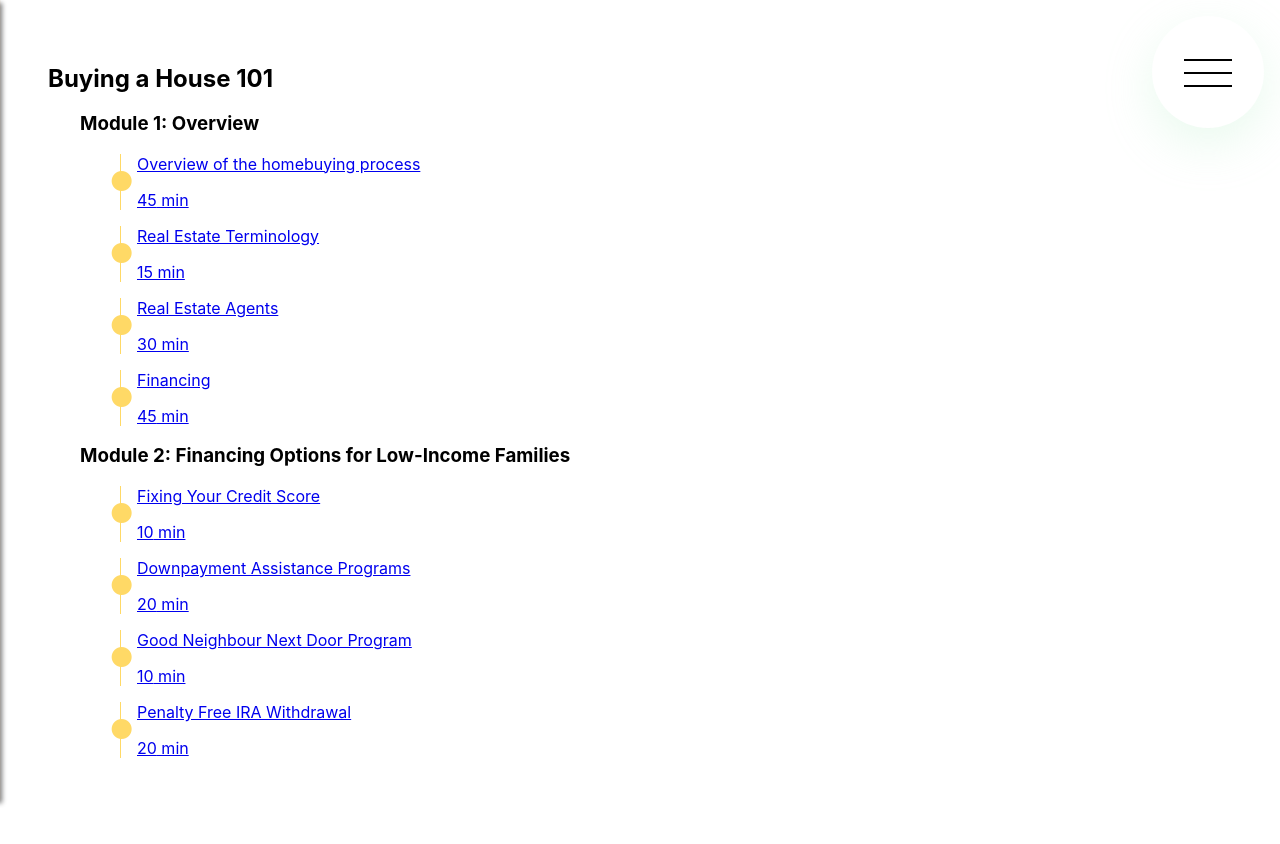
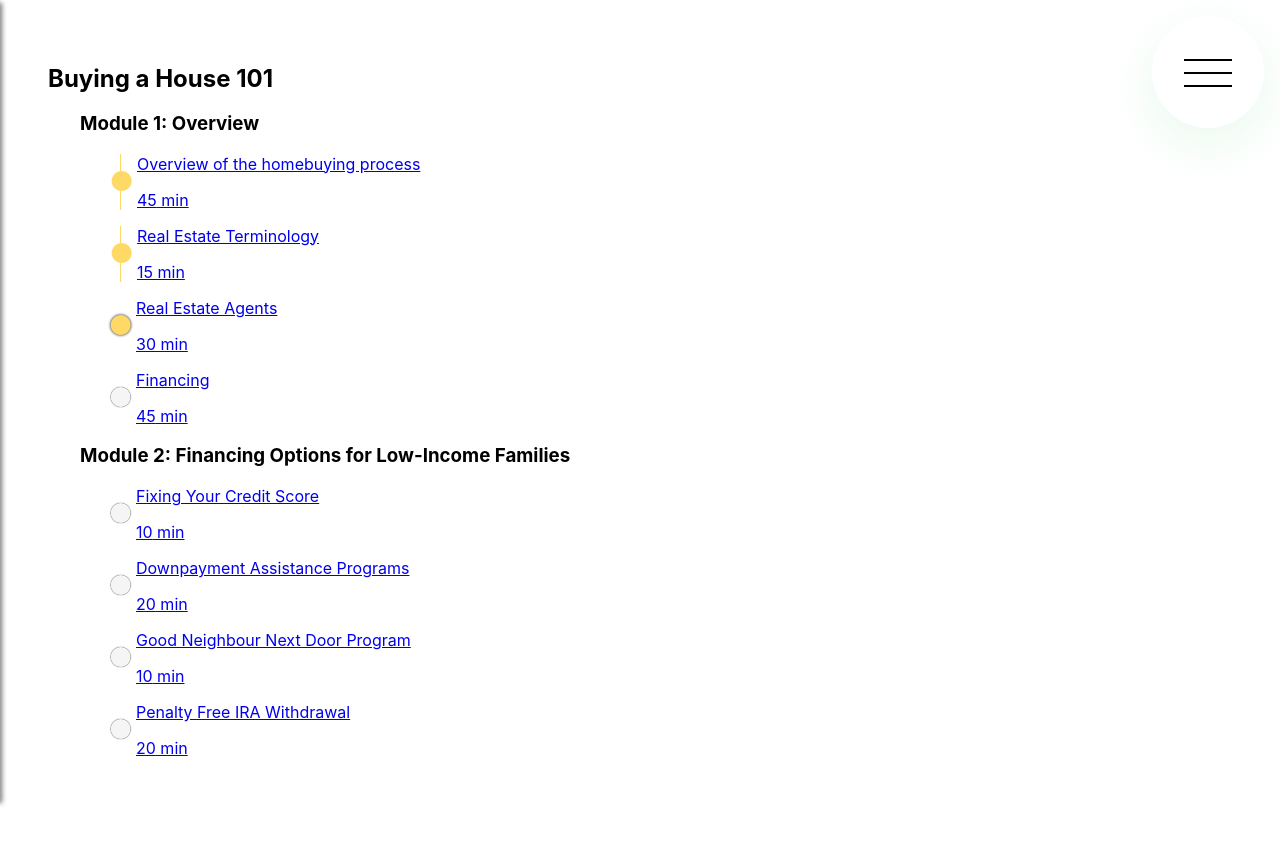
Before and after one commit to glaudiston/c2c, a React (Create React App) app in the folder home-academy-mfe/: page /lesson-plan in a window 1280 px wide. Shown: the top 844 px of the page. Built offline with nearby package versions, Linux system fonts and the light colour scheme.

Commit message:
css for lesson status

```diff
--- a/home-academy-mfe/src/LessonPlan.css
+++ b/home-academy-mfe/src/LessonPlan.css
@@ -34,3 +34,18 @@
 	background-color: #FFD966;
 	box-shadow: 0px 0px 5px gray;
 }
+
+.lesson-module .lesson-status-0::before {
+	color: #f5f5f5;
+	text-shadow: 0px 0px 1px black;
+}
+
+.lesson-module .lesson-status-0 {
+	border-left: none;
+}
+.lesson-module .lesson-status-1 {
+	border-left: none;
+}
+.lesson-module .lesson-status-1::before {
+	text-shadow: 0px 0px 3px black;
+}
--- a/home-academy-mfe/src/LessonPlan.tsx
+++ b/home-academy-mfe/src/LessonPlan.tsx
@@ -4,6 +4,11 @@ import Head from "./PageHeader";
 import { Link } from 'react-router-dom';
 import YoutubeVideo from "./YoutubeVideo"
 
+enum LessonStatus {
+	Pending,
+	Started,
+	Done
+}
 interface ModuleItem {
 	id: string
 	title: string
@@ -11,6 +16,7 @@ interface ModuleItem {
 	estimatTimeInMinutes: number
 	link: string
 	isExternal: boolean
+	status: LessonStatus
 }
 
 interface Module {
@@ -32,6 +38,7 @@ function getModuleData(): Module[] {
 					estimatTimeInMinutes: 45,
 					link: "/buy-overview",
 					isExternal: false,
+					status: LessonStatus.Done,
 				},
 				{
 					id: "real-state-Terminology",
@@ -40,6 +47,7 @@ function getModuleData(): Module[] {
 					estimatTimeInMinutes: 15,
 					link: 'https://learn.g2.com/real-estate-terms',
 					isExternal: true,
+					status: LessonStatus.Done
 				},
 				{
 					id: "agents",
@@ -48,6 +56,7 @@ function getModuleData(): Module[] {
 					estimatTimeInMinutes: 30,
 					link: "https://en.wikipedia.org/wiki/Real_estate_agent",
 					isExternal: true,
+					status: LessonStatus.Started
 				},
 				{
 					id: "financing",
@@ -56,6 +65,7 @@ function getModuleData(): Module[] {
 					estimatTimeInMinutes: 45,
 					link: "/financing",
 					isExternal: true,
+					status: LessonStatus.Pending
 				},
 			],
 		},
@@ -70,6 +80,7 @@ function getModuleData(): Module[] {
 					estimatTimeInMinutes: 10,
 					link: "/fix-credit-score",
 					isExternal: false,
+					status: LessonStatus.Pending
 				},
 				{
 					id: "downpay-assist",
@@ -78,6 +89,7 @@ function getModuleData(): Module[] {
 					estimatTimeInMinutes: 20,
 					link: "/downpay-assist",
 					isExternal: false,
+					status: LessonStatus.Pending
 				},
 				{
 					id: "neighbour",
@@ -86,6 +98,7 @@ function getModuleData(): Module[] {
 					estimatTimeInMinutes: 10,
 					link: "/neighbour",
 					isExternal: false,
+					status: LessonStatus.Pending
 				},
 				{
 					id: "penalty-withdral",
@@ -94,6 +107,7 @@ function getModuleData(): Module[] {
 					estimatTimeInMinutes: 20,
 					link: "/penalty-withdral",
 					isExternal: false,
+					status: LessonStatus.Pending
 				}
 			]
 		}
@@ -111,10 +125,10 @@ function LessonPlan() {
 					<h3 key={'h3-'+module.id}>Module {index +1}: {module.title}</h3>
 					<ul key={'ul-'+module.id}>
 						{module.items.map((item, index) => {
-						return <li key={'li-'+module.id+'.'+item.id}>
+						return <li key={'li-'+module.id+'.'+item.id} className={'lesson-status-'+item.status} >
 						  <Link key={'link-'+module.id+'.'+item.id} to={item.link}>
 						    <p key={'button-'+module.id+'.'+item.id}>{item.title}</p>
-						    <p key={'button-'+module.id+'.'+item.id}>{item.estimatTimeInMinutes} min</p>
+						    <p key={'estimated-time-'+module.id+'.'+item.id}>{item.estimatTimeInMinutes} min</p>
 						  </Link>
 					      </li>
 						})}
```
